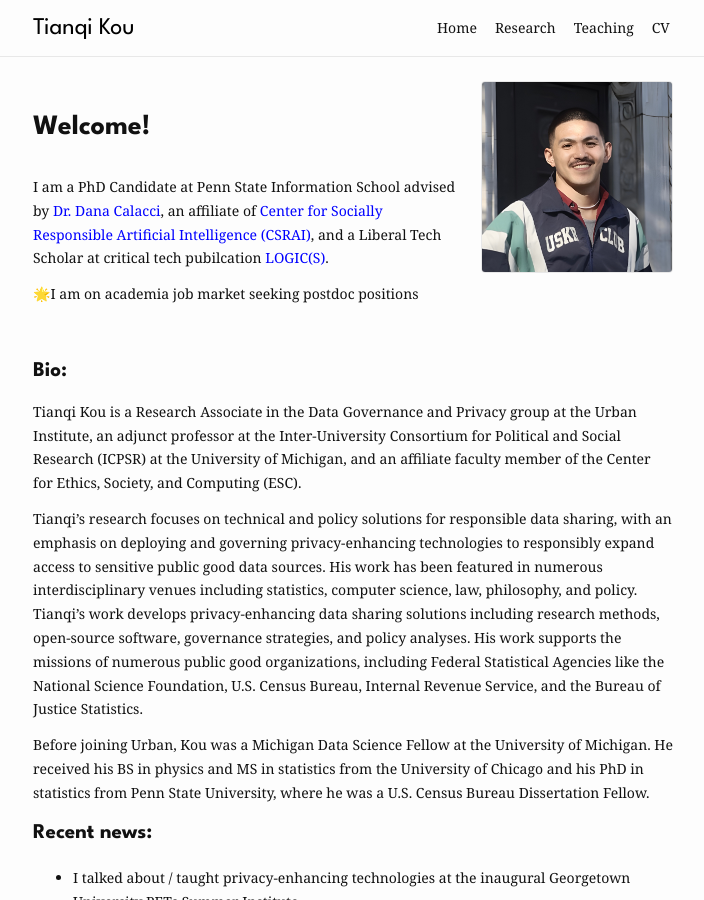
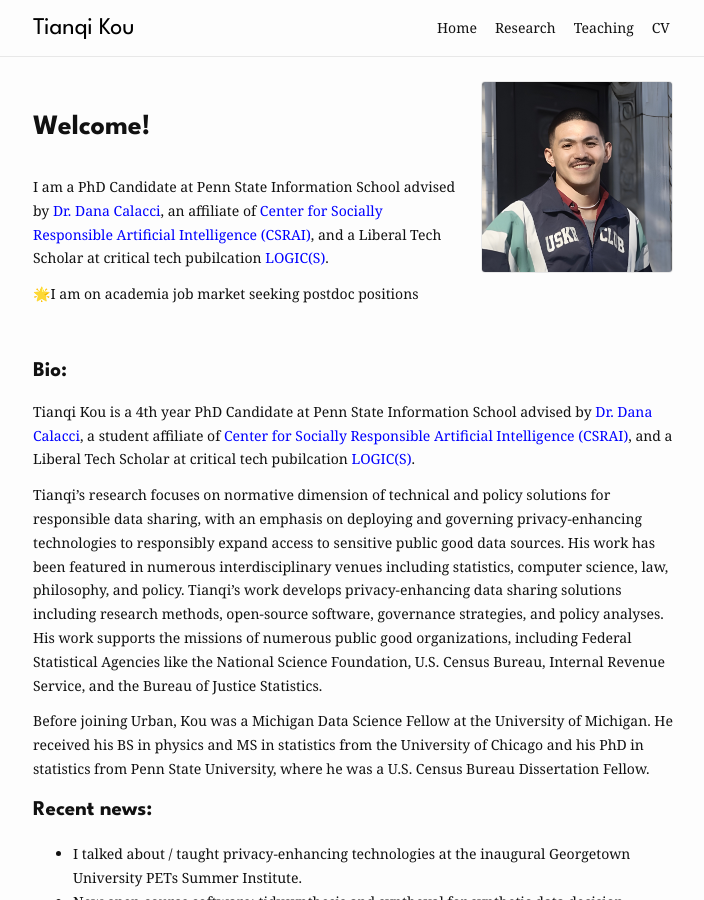
Before and after one commit to koutianqi/koutianqi.github.io, a Jekyll site: the page built from index.markdown, in a window 1280 px wide and 900 px high. Shown: the whole window, without its empty margins (287-991 px from the left). Built offline with Jekyll 4.4.1, drawn with Linux system fonts in a browser that asks for light colours.

Commit message:
Update index.markdown

```diff
--- a/index.markdown
+++ b/index.markdown
@@ -20,9 +20,9 @@ I am a PhD Candidate at Penn State Information School advised by [<span style="c
 ## Bio:
 
 
-Tianqi Kou is a Research Associate in the Data Governance and Privacy group at the Urban Institute, an adjunct professor at the Inter-University Consortium for Political and Social Research (ICPSR) at the University of Michigan, and an affiliate faculty member of the Center for Ethics, Society, and Computing (ESC).
+Tianqi Kou is a 4th year PhD Candidate at Penn State Information School advised by [<span style="color:blue">Dr. Dana Calacci</span>](https://www.dcalacci.net), a student affiliate of [<span style="color:blue">Center for Socially Responsible Artificial Intelligence (CSRAI)</span>](https://csrai.psu.edu), and a Liberal Tech Scholar at critical tech pubilcation [<span style="color:blue">LOGIC(S)</span>](https://logicmag.io).
 
-Tianqi’s research focuses on technical and policy solutions for responsible data sharing, with an emphasis on deploying and governing privacy-enhancing technologies to responsibly expand access to sensitive public good data sources. His work has been featured in numerous interdisciplinary venues including statistics, computer science, law, philosophy, and policy. Tianqi’s work develops privacy-enhancing data sharing solutions including research methods, open-source software, governance strategies, and policy analyses. His work supports the missions of numerous public good organizations, including Federal Statistical Agencies like the National Science Foundation, U.S. Census Bureau, Internal Revenue Service, and the Bureau of Justice Statistics.
+Tianqi’s research focuses on normative dimension of technical and policy solutions for responsible data sharing, with an emphasis on deploying and governing privacy-enhancing technologies to responsibly expand access to sensitive public good data sources. His work has been featured in numerous interdisciplinary venues including statistics, computer science, law, philosophy, and policy. Tianqi’s work develops privacy-enhancing data sharing solutions including research methods, open-source software, governance strategies, and policy analyses. His work supports the missions of numerous public good organizations, including Federal Statistical Agencies like the National Science Foundation, U.S. Census Bureau, Internal Revenue Service, and the Bureau of Justice Statistics.
 
 Before joining Urban, Kou was a Michigan Data Science Fellow at the University of Michigan. He received his BS in physics and MS in statistics from the University of Chicago and his PhD in statistics from Penn State University, where he was a U.S. Census Bureau Dissertation Fellow.
 
```
